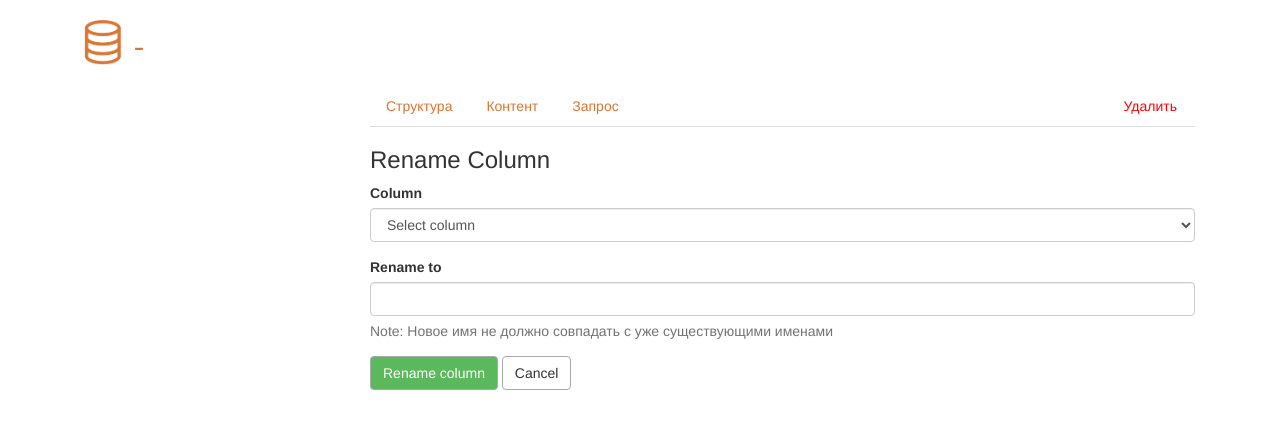
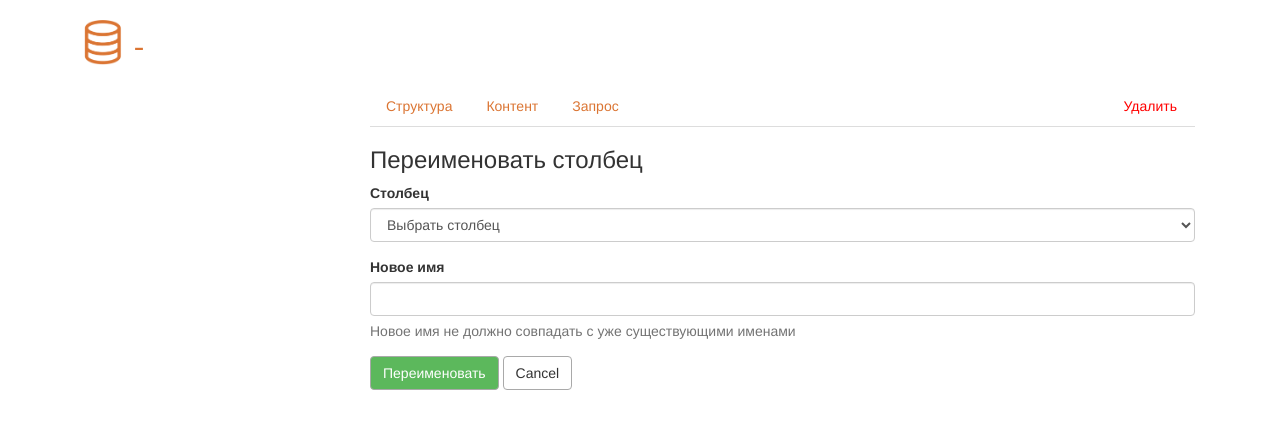
Before and after one commit to BlazeStudio/PostrgreSQL-Web-GUI, a Flask app: template templates/rename_column.html in a window 1280 px wide. Shown: the top 429 px of the page. Run offline with Flask 3, Linux system fonts and the light colour scheme; the template is opened without the code that fills it, so the values that code supplies are empty; some libraries are stand-ins or nearby versions.

Commit message:
add_row fix

```diff
--- a/main.py
+++ b/main.py
@@ -205,6 +205,7 @@ class PostgresTools():
                 return
 
             sql = f'ALTER TABLE {table} DROP COLUMN {column}'
+            print(sql)
             self.cursor.execute(sql)
 
             flash('Столбец "%s" успешно удален из таблицы' % column, 'success')
@@ -233,6 +234,46 @@ class PostgresTools():
             print(f"Error adding column: {e}")
             return False
 
+    # def add_row(self, table, values):
+    #     #     try:
+    #     #         self.cursor.execute(
+    #     #             "SELECT column_name, is_nullable, data_type FROM information_schema.columns WHERE table_name = %s;",
+    #     #             (table,)
+    #     #         )
+    #     #         columns_info = self.cursor.fetchall()
+    #     #
+    #     #         column_names = [col_info[0] for col_info in columns_info]
+    #     #         non_nullable_columns = [col_info[0] for col_info in columns_info if col_info[1] == 'NO']
+    #     #
+    #     #         column_names_without_id = [col_name for col_name in column_names if col_name != 'id']
+    #     #
+    #     #         query = f"INSERT INTO {table} ("
+    #     #         query += ", ".join(column_names_without_id)
+    #     #         query += ") VALUES ("
+    #     #
+    #     #         placeholders = []
+    #     #         values_to_insert = []
+    #     #
+    #     #         for column_name in column_names_without_id:
+    #     #             if column_name in values:
+    #     #                 placeholders.append("%s")
+    #     #                 values_to_insert.append(values[column_name])
+    #     #             elif column_name in non_nullable_columns:
+    #     #                 placeholders.append("%s")
+    #     #                 values_to_insert.append(1)
+    #     #             else:
+    #     #                 placeholders.append("DEFAULT")
+    #     #
+    #     #         query += ", ".join(placeholders)
+    #     #         query += ")"
+    #     #
+    #     #         print(query)
+    #     #
+    #     #         self.cursor.execute(query, values_to_insert)
+    #     #         self.db.commit()
+    #     #     except Exception as e:
+    #     #         print(f"Ошибка при добавлении строки: {e}")
+
     def add_row(self, table, values):
         try:
             self.cursor.execute(
@@ -242,22 +283,19 @@ class PostgresTools():
             columns_info = self.cursor.fetchall()
 
             column_names = [col_info[0] for col_info in columns_info]
-            non_nullable_columns = [col_info[0] for col_info in columns_info if col_info[1] == 'NO']
-
-            column_names_without_id = [col_name for col_name in column_names if col_name != 'id']
 
             query = f"INSERT INTO {table} ("
-            query += ", ".join(column_names_without_id)
+            query += ", ".join(column_names)
             query += ") VALUES ("
 
             placeholders = []
             values_to_insert = []
 
-            for column_name in column_names_without_id:
+            for column_name in column_names:
                 if column_name in values:
                     placeholders.append("%s")
                     values_to_insert.append(values[column_name])
-                elif column_name in non_nullable_columns:
+                elif column_name in column_names:
                     placeholders.append("%s")
                     values_to_insert.append(1)
                 else:
@@ -265,6 +303,8 @@ class PostgresTools():
 
             query += ", ".join(placeholders)
             query += ")"
+
+            print(query)
 
             self.cursor.execute(query, values_to_insert)
             self.db.commit()
@@ -318,7 +358,6 @@ def index():
 @app.route('/<table>', methods=('GET', 'POST'))
 @require_database
 def table_info(table):
-    print(dataset.table_sql(table))
     return render_template(
         'table_structure.html',
         columns=dataset.get_table(table),
@@ -395,15 +434,19 @@ def add_column(table):
         return redirect(url_for('add_column', table=table))
     return render_template('add_column.html', column_mapping=column_mapping, table=table)
 
+
 @app.route('/<table>/<edit>/add-row/', methods=['GET', 'POST'])
 @require_database
 def add_row(table, edit):
-    values = dataset.get_table_info(table)
-    values_2 = []
-    for i in values:
-        values_2.append(i[0])
-    dataset.add_row(table, values)
+    if request.method == 'POST':
+        values = {}
+        for column_info in dataset.get_table_info(table):
+            column_name = column_info[0]
+            values[column_name] = None if request.form.get(column_name) == '' else request.form.get(column_name)
+        print(values)
+        dataset.add_row(table, values)
     return redirect(url_for('table_content', table=table, edit=edit))
+
 
 @app.route('/apply_changes', methods=['POST'])
 def apply_changes():
@@ -446,7 +489,6 @@ def delete_row(table, edit):
 def table_content(table, edit):
     columns_count = dataset.get_table(table)
     ordering = request.args.get('ordering')
-    print(ordering)
     rows_per_page = app.config['ROWS_PER_PAGE']
     page = request.args.get('page', 1, type=int)
     if ordering:
@@ -591,13 +633,12 @@ def _before_request():
     global dataset
     if database:
         # Параметры для подключения к PostgreSQL
-        dbname = 'transport2'
+        dbname = 'postgres'
         user = 'postgres'
         password = '12345'
         host = 'localhost'  # Или другой хост, на котором находится PostgreSQL
         port = 5432  # Порт PostgreSQL
-        # dataset = PostgresTools(dbname, user, password, host, port)
-        # dataset = PostgresTools(dbname, user, password, host, port)
+        dataset = PostgresTools(dbname, user, password, host, port)
 
 def main():
     global database
--- a/static/css/main.css
+++ b/static/css/main.css
@@ -50,7 +50,6 @@
   color: #db7533;
 }
 
-
 .table-container{
   max-height: 1200px;
   border: 1px solid lightgrey;
@@ -59,3 +58,35 @@
   overflow-x: auto;
   overflow-y: auto;
 }
+
+.form-control{
+  transition: box-shadow 0.5s;
+}
+
+.form-control:focus{
+  border: 1px solid darkgray;
+  box-shadow: 0 0 5px #db7533;
+}
+
+.orange{
+  color: white;
+  background: #db7533;
+  border: 1px solid #db7533;
+}
+
+.orange:visited{
+  color: white;
+  background: #db7533;
+  border: 1px solid #db7533;
+}
+
+.orange:focus{
+  background: #db7533;
+  border: 1px solid #db7533;
+}
+
+.orange:active{
+  color: white;
+  background: #db7533;
+  border: 1px solid #db7533;
+}
--- a/templates/rename_column.html
+++ b/templates/rename_column.html
@@ -1,25 +1,25 @@
 {% extends "base_table.html" %}
 
 {% block inner_content %}
-<h3>Rename Column</h3>
+<h3>Переименовать столбец</h3>
 <form action="{{ url_for('rename_column', table=table) }}" class="form" method="post">
   <div class="form-group">
-    <label for="id_rename">Column</label>
+    <label for="id_rename">Столбец</label>
     <select class="form-control" id="id_rename" name="rename">
-      <option value="">Select column</option>
+      <option value="">Выбрать столбец</option>
       {% for info in infos %}
-        <option {% if info[1] == rename %}selected="selected" {% endif %}value="{{ info[1] }}"><a href="{{ url_for('rename_column',table=table,rename=info[1]) }}">{{ info[1] }} ({{ info[2] }})</a></option>
+        <option {% if info[0] == rename %}selected="selected" {% endif %}value="{{ info[0] }}"><a href="{{ url_for('rename_column',table=table,rename=info[0]) }}">{{ info[0] }} ({{ info[1] }})</a></option>
       {% endfor %}
     </select>
   </div>
   <div class="form-group">
-    <label for="id_rename_to">Rename to</label>
+    <label for="id_rename_to">Новое имя</label>
     <input class="form-control" id="id_rename_to" name="rename_to" value="{% if rename_to %}{{ rename_to }}{% endif %}" />
     <span class="help-block">
-      Note: Новое имя не должно совпадать с уже существующими именами
+      Новое имя не должно совпадать с уже существующими именами
     </span>
   </div>
-  <button class="btn btn-success" type="submit">Rename column</button>
+  <button class="btn btn-success" type="submit">Переименовать</button>
   <a class="btn btn-default" href="{{ url_for('table_info',table=table) }}">Cancel</a>
 </form>
 {% endblock %}
```
Also changed, not shown: static/js/content.js (+0 -16 lines), static/js/filter.js (added, +15 -0 lines), templates/table_content.html (+51 -4 lines).
